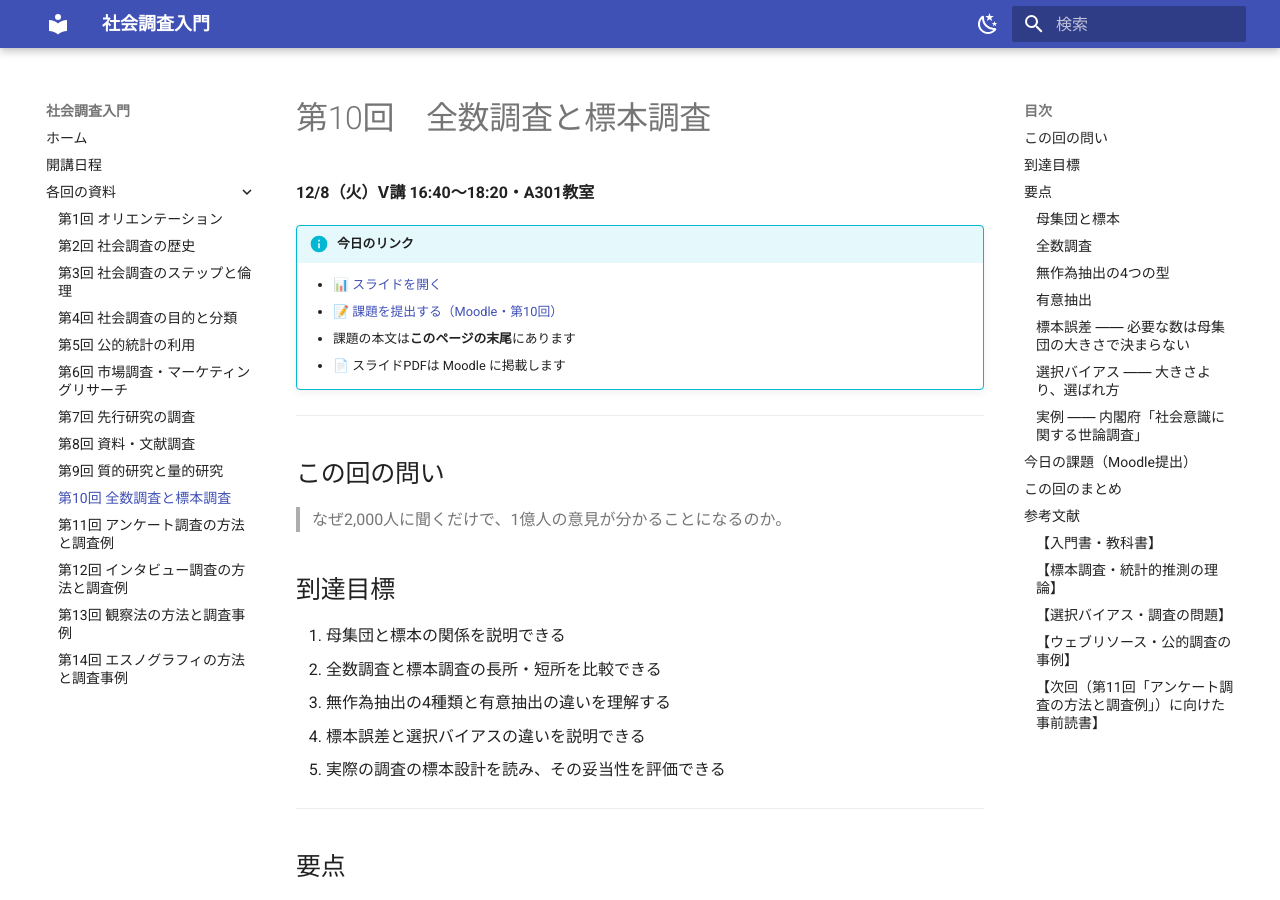
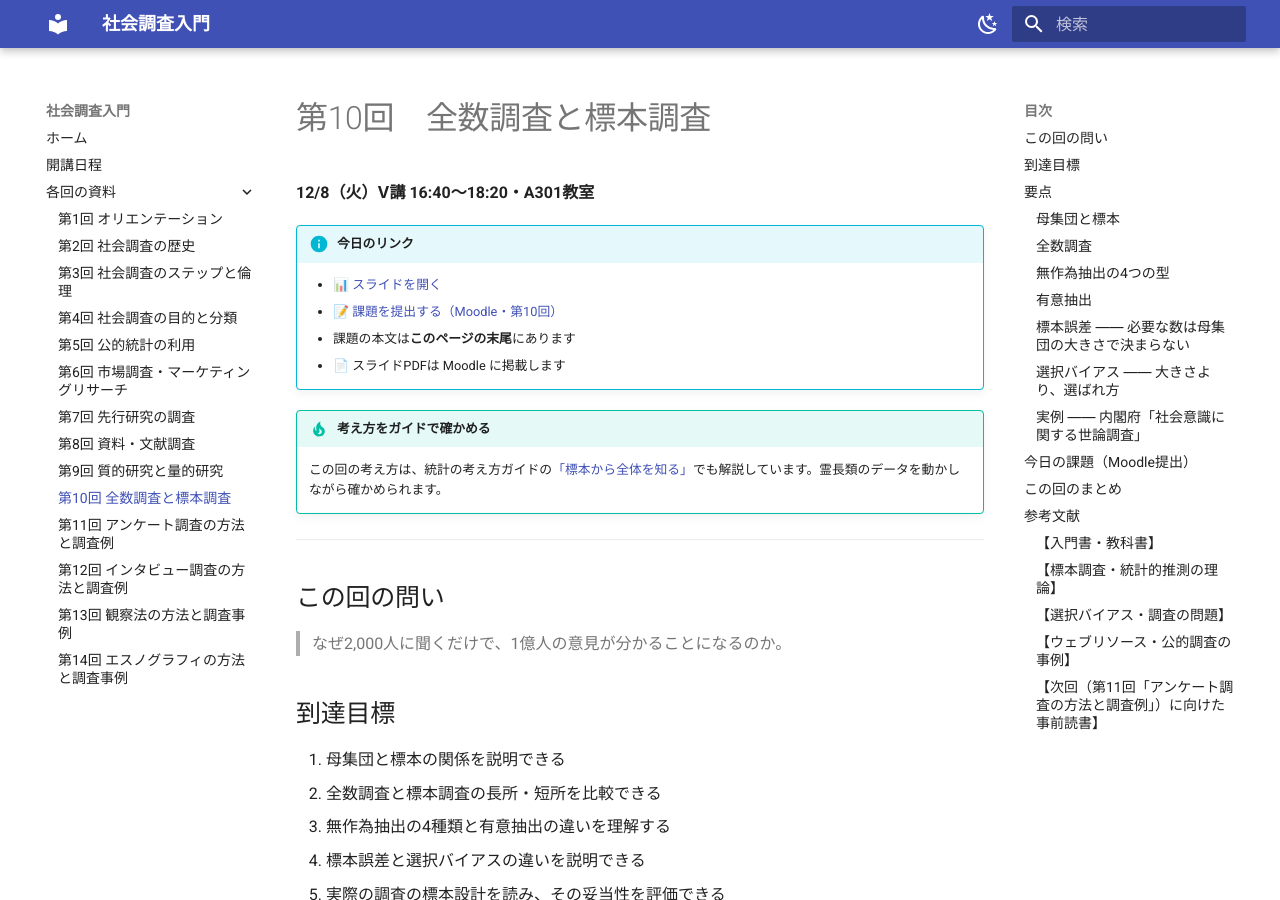
Before and after one commit to aonoa68/shakaichosa, an MkDocs documentation site: the page built from docs/week10.md, in a window 1280 px wide and 900 px high. Built offline with MkDocs 1.6.1 and Material for MkDocs 9.7.7, drawn with Linux system fonts in a browser that asks for light colours.

Commit message:
各回ページに「統計の考え方ガイド」への案内を追加（統計学Ⅰは第6回でガイド形式の試作）
- 対応する回に「考え方をガイドで確かめる」の枠（行動計量学は日程表に「考え方」の列）
- 統計学Ⅰ第6回：冒頭に「一言でいうと」、まとめの前に「よくある誤解」4つ、記述問題の引用例を霊長類データの数値に訂正

Co-Authored-By: Claude Opus 5 (1M context) <noreply@anthropic.com>
Claude-Session: https://claude.ai/code/session_01VNG6MY7caqH6ZBqg92AUZE

```diff
--- a/docs/week10.md
+++ b/docs/week10.md
@@ -7,6 +7,9 @@
     - [📝 課題を提出する（Moodle・第10回）](https://moodle.hokusei.ac.jp/mod/assign/view.php?id=990659)
     - 課題の本文は**このページの末尾**にあります
     - 📄 スライドPDFは Moodle に掲載します
+
+!!! tip "考え方をガイドで確かめる"
+    この回の考え方は、統計の考え方ガイドの[「標本から全体を知る」](https://aonoa68.github.io/teaching/guide/sampling/)でも解説しています。霊長類のデータを動かしながら確かめられます。
 
 ---
 
```
